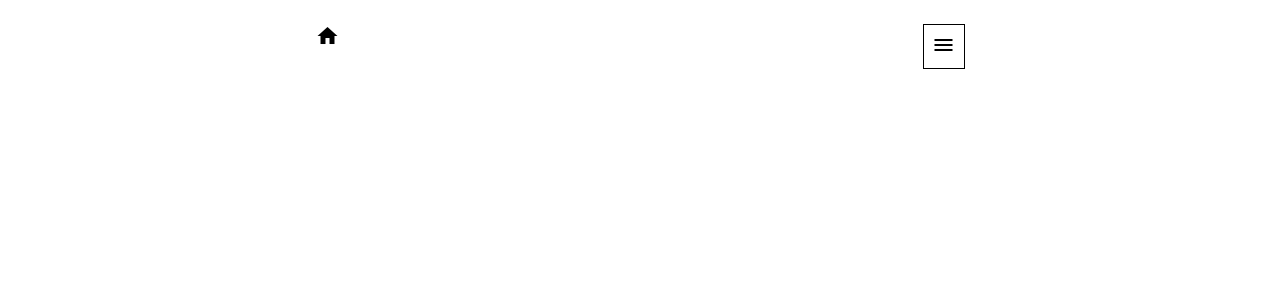
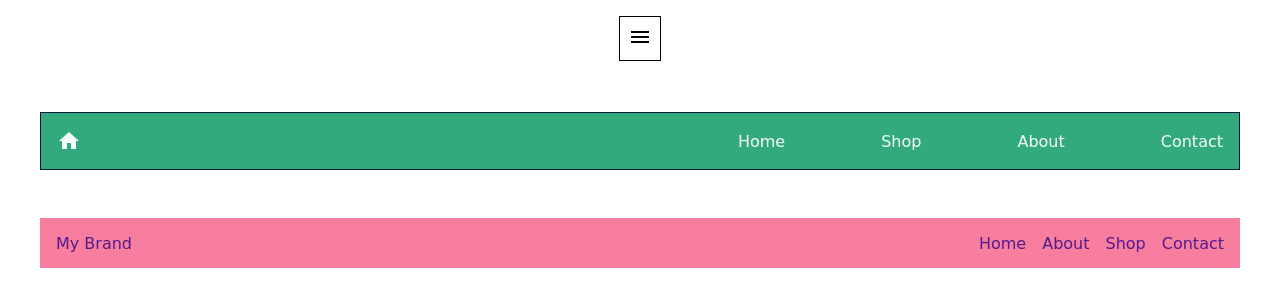
Before and after one commit to CarolineClo/navbars, a plain HTML site: page index.html in a window 1280 px wide. Drawn offline with Linux system fonts and the light colour scheme; a web font is replaced by a local one.

Commit message:
three nars one html

```diff
--- a/index.html
+++ b/index.html
@@ -15,7 +15,6 @@
     <header></header>
     <main>
       <nav id="nav1">
-        <i class="material-icons">home</i>
         <ul class="menu1">
           <li><a class="menu1Item" href="#">Home</a></li>
           <li><a class="menu1Item" href="#">Profile</a></li>
@@ -27,8 +26,49 @@
           <i class="material-icons closeIcon">close</i>
         </button>
       </nav>
+      <!--second example-->
+      <nav class="nav2">
+        <div class="mobileNav">
+          <i class="material-icons" id="logo">home</i>
+
+          <button class="icon">
+            <i class="material-icons" id="hamb">menu</i>
+          </button>
+        </div>
+        <ul class="hidden" id="navDesk">
+          <li class="linkItem">Home</li>
+          <li class="linkItem">Shop</li>
+          <li class="linkItem">About</li>
+          <li class="linkItem">Contact</li>
+        </ul>
+      </nav>
+
+      <!--third example-->
+      <div id="header3">
+        <div id="brand"><a href="">My Brand</a></div>
+        <nav id="nav3">
+          <ul class="list3">
+            <li><a href="">Home</a></li>
+            <li><a href="">About</a></li>
+            <li><a href="">Shop</a></li>
+            <li><a href="">Contact</a></li>
+          </ul>
+        </nav>
+        <div id="burgerIcon3" class="nav3" onclick="toggleMobileMenu(this)">
+          <div class="bar1"></div>
+          <div class="bar2"></div>
+          <div class="bar3"></div>
+          <ul class="list3 mobileNav3">
+            <li><a href="">Home</a></li>
+            <li><a href="">About</a></li>
+            <li><a href="">Shop</a></li>
+            <li><a href="">Contact</a></li>
+          </ul>
+        </div>
+      </div>
     </main>
-
+    <script src="nav3.js"></script>
+    <script src="nav2.js"></script>
     <script src="main.js"></script>
   </body>
 </html>
--- /dev/null
+++ b/nav2.js
@@ -0,0 +1,15 @@
+const hamb = document.querySelector("#hamb");
+const list = document.querySelector("#navDesk");
+const links = document.querySelector(".linkItem");
+const icon = document.querySelector(".icon");
+
+function toggleMenu() {
+  if (list.classList.contains("hidden")) {
+    list.classList.remove("hidden");
+    hamb.innerHTML = "close";
+  } else {
+    list.classList.add("hidden");
+    hamb.innerHTML = "menu";
+  }
+}
+icon.addEventListener("click", toggleMenu);
--- /dev/null
+++ b/nav3.js
@@ -0,0 +1,13 @@
+function toggleMobileMenu() {
+  var x = document.getElementById("burgerIcon3");
+  if (x.className === "nav3") {
+    x.className += "open";
+  } else {
+    x.className = "nav3";
+  }
+}
+
+/*function toggleMobileMenu(menu) {
+  menu.classlist.toggle("open");
+}
+*/
--- a/style.css
+++ b/style.css
@@ -1,15 +1,50 @@
+@import url("https://fonts.googleapis.com/css2?family=Cabin:ital,wght@0,400;0,500;0,600;0,700;1,400;1,500;1,600;1,700&family=Cherry+Cream+Soda&display=swap");
+* {
+  padding: 0;
+  margin: 0;
+  box-sizing: border-box;
+}
+
+:root {
+  --drkgrn-color: #33aa7d;
+  --pale-color: #f4fffd;
+  --yellow-color: #e3e74d;
+  --purple-color: #2c3959;
+  --dark-purple: #011936;
+  --pink-color: #f77e9f;
+  --fun-font: "Cherry Cream Soda", cursive;
+  --serious-font: "Cabin", sans-serif;
+}
+
 main {
   padding: 1rem;
+  display: flex;
+  flex-direction: column;
+  gap: 3rem;
 }
+
+a,
+ul {
+  text-decoration: none;
+  font-family: var(--fun-font);
+  list-style: none;
+}
+
+h1 {
+  font-family: var(--serious-font);
+}
+
+/* nav bar 1 */
 #nav1 {
   display: flex;
   justify-content: space-around;
 }
 .burger1 {
-  /* position: fixed; */
+  position: fixed;
   z-index: 100;
   top: 1rem;
-  right: 1rem;
+  left: 50%;
+  transform: translateX(-50%);
   padding: 0.5rem;
   border: black solid 1px;
   background: white;
@@ -31,22 +66,158 @@ main {
   z-index: 100;
   background: black;
   list-style: none;
-  padding-top: 8rem;
+  padding: 8rem 0;
+  text-align: center;
 }
-a {
-  color: white;
-}
+
 .showMenu {
   transform: translateY(0);
 }
 
-/*
-#burger {
-  display: flex;
-  align-items: center;
+/* nav bar 2  */
+#nav2 a {
+  color: var(--pale-color);
 }
 
 .hidden {
   display: none;
 }
-*/
+#logo,
+#hamb,
+.icon {
+  border: none;
+  color: var(--pale-color);
+  background-color: var(--drkgrn-color);
+}
+.nav2 {
+  max-width: 1200px;
+  width: 100%;
+  background-color: var(--drkgrn-color);
+  display: flex;
+  flex-direction: column;
+  justify-content: space-between;
+  margin: 0 auto;
+  border: 1px var(--dark-purple) solid;
+  margin-top: 3rem;
+}
+
+.mobileNav {
+  padding: 1rem;
+  overflow: auto;
+  flex: auto;
+  display: flex;
+  flex-direction: row;
+  align-items: center;
+  justify-content: space-between;
+}
+ul#navDesk {
+  list-style: none;
+  color: var(--pale-color);
+  text-align: center;
+  padding: 0;
+}
+li {
+  padding: 1rem 0;
+}
+@media only screen and (min-width: 768px) {
+  .icon {
+    display: none;
+  }
+
+  .nav2 {
+    flex-direction: row;
+  }
+
+  ul#navDesk {
+    display: flex;
+    flex-direction: row;
+    gap: 6rem;
+    align-items: center;
+    padding: 0 1rem 0 0;
+  }
+}
+
+/* header 3 */
+
+#burgerIcon3 {
+  margin: auto 0;
+  cursor: pointer;
+}
+
+#burgerIcon3 div {
+  width: 35px;
+  height: 3px;
+  background-color: white;
+  margin: 6px 0;
+  transition: 0.4s;
+}
+
+#burgerIcon3.nav3open .bar1 {
+  -webkit-transform: rotate(-45deg) translate(-6px, 6px);
+  transform: rotate(-45deg) translate(-6px, 6px);
+}
+
+#burgerIcon3.nav3open .bar2 {
+  opacity: 0;
+}
+
+#burgerIcon3.nav3open .bar3 {
+  -webkit-transform: rotate(45deg) translate(-6px, -8px);
+  transform: rotate(45deg) translate(-6px, -8px);
+}
+
+#header3 {
+  max-width: 1200px;
+  width: 100%;
+  height: 50px;
+  margin: 0 auto;
+  background-color: var(--pink-color);
+  display: flex;
+  justify-content: space-between;
+  padding: 0 1rem;
+  align-items: center;
+}
+
+#brand {
+  display: flex;
+  align-items: center;
+}
+
+.list3 {
+  height: 100%;
+  display: flex;
+  align-items: center;
+  justify-content: space-around;
+  gap: 1rem;
+}
+
+#list a:hover {
+  transform: scale(1.1);
+  transition: 0.3s;
+}
+#nav3 {
+  display: none;
+}
+
+#burgerIcon3.nav3open .mobileNav3 {
+  display: flex;
+  flex-direction: column;
+  align-items: center;
+  justify-content: flex-start;
+}
+
+.mobileNav3 {
+  display: none;
+  position: absolute;
+  top: 35%;
+  left: 1.2rem;
+}
+
+@media only screen and (min-width: 768px) {
+  #burgerIcon3 {
+    display: none;
+  }
+  #nav3 {
+    display: block;
+  }
+}
```
